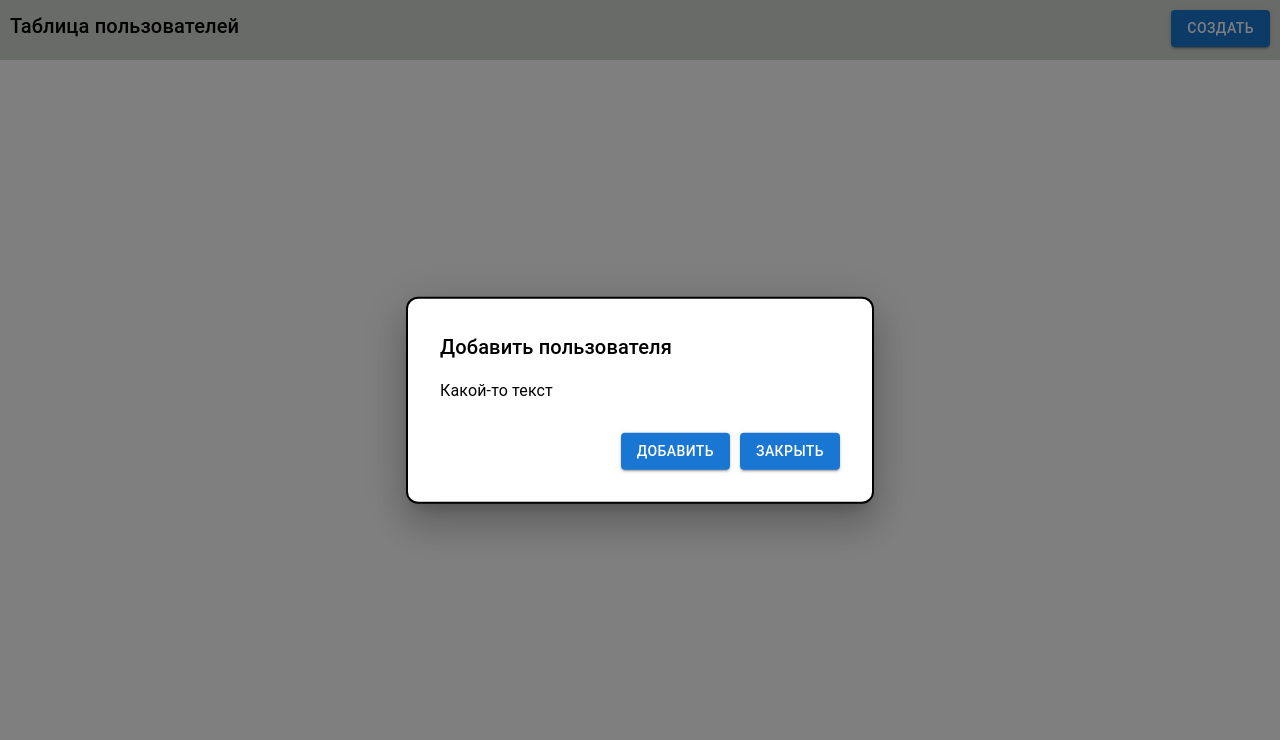
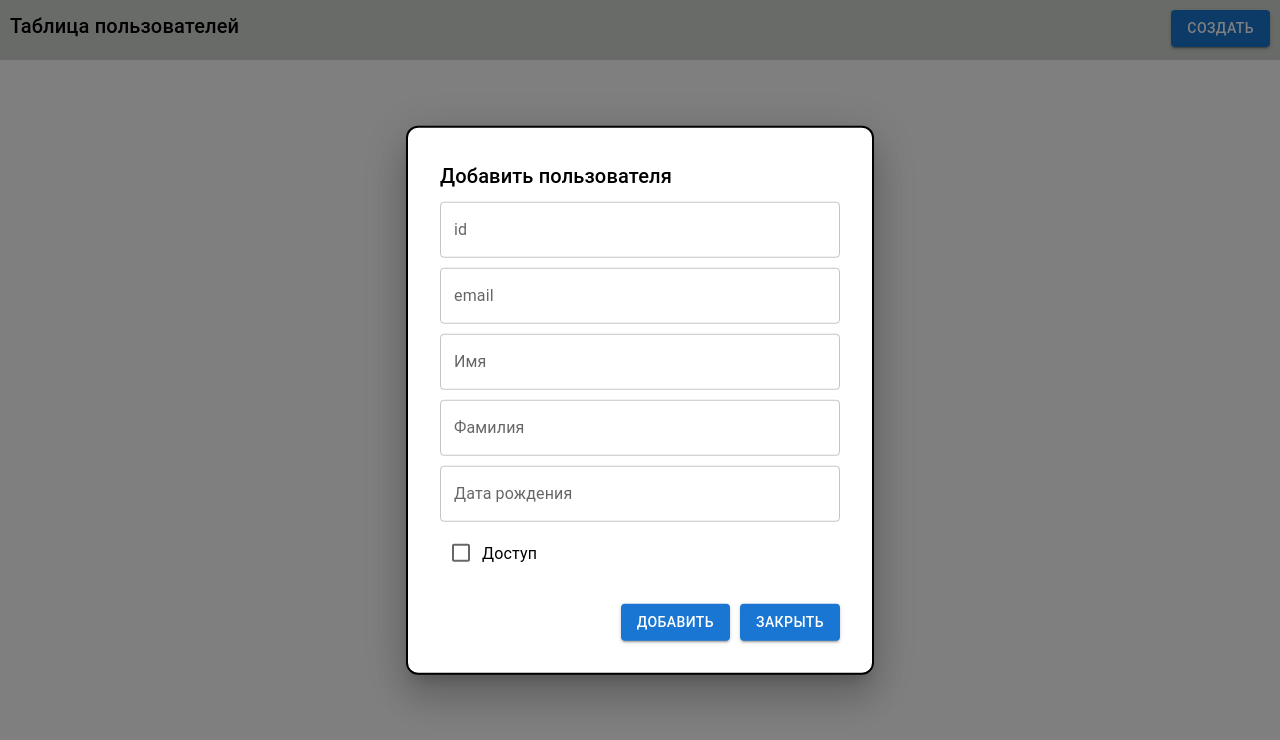
Before and after one commit to Valera-Filimonov/table-users, a React (Create React App) app: page / in a window 1280 px wide. Both pictures are taken after a click on the button "СОЗДАТЬ". Shown: the top 740 px of the page. Built offline with nearby package versions, Linux system fonts and the light colour scheme.

Commit message:
feat: added handlerOnChange in input and checkBox

```diff
--- a/src/component/Modal/index.tsx
+++ b/src/component/Modal/index.tsx
@@ -1,9 +1,12 @@
 import Box from '@mui/material/Box';
 import Typography from '@mui/material/Typography';
 import Modal from '@mui/material/Modal';
+import TextField from '@mui/material/TextField';
+import {Checkbox} from '@mui/material';
 import styles from './modal.module.css'
-import ButtonAdd from "./ButtonAdd";
-import ButtonClose from "./ButtonClose";
+import ButtonAdd from './ButtonAdd';
+import ButtonClose from './ButtonClose';
+import {ChangeEvent, useState} from "react";
 
 type PropsModalAddUser = {
     open: boolean;
@@ -25,6 +28,38 @@ const style = {
 
 const ModalAddUser = ({open, setOpen}: PropsModalAddUser): JSX.Element => {
 
+    const [id, setId] = useState<string>('');
+    const [email, setEmail] = useState<string>('');
+    const [name, setName] = useState<string>('');
+    const [lastName, setLastName] = useState<string>('');
+    const [birthDate, setBirthDate] = useState<string>('')
+    const [access, setAccess] = useState<boolean>(false);
+
+    const handlerOnChangeId = (event: ChangeEvent<HTMLInputElement>) => {
+        setId(event.target.value);
+        console.log(id)
+    }
+    const handlerOnChangeEmail = (event: ChangeEvent<HTMLInputElement>) => {
+        setEmail(event.target.value);
+        console.log(email)
+    }
+    const handlerOnChangeName = (event: ChangeEvent<HTMLInputElement>) => {
+        setName(event.target.value);
+        console.log(name)
+    }
+    const handlerOnChangeLastName = (event: ChangeEvent<HTMLInputElement>) => {
+        setLastName(event.target.value);
+        console.log(lastName)
+    }
+    const handlerOnChangeBirthDate = (event: ChangeEvent<HTMLInputElement>) => {
+        setBirthDate(event.target.value);
+        console.log(birthDate)
+    }
+    const handlerOnChangeAccess = (event: ChangeEvent<HTMLInputElement>) => {
+        setAccess(event.target.checked)
+        console.log(access)
+    }
+
     const handlerOnClose = () => {
         setOpen(!open)
     }
@@ -38,12 +73,67 @@ const ModalAddUser = ({open, setOpen}: PropsModalAddUser): JSX.Element => {
                 aria-describedby="modal-modal-description"
             >
                 <Box sx={style}>
-                    <Typography id="modal-modal-title" variant="h6" component="h2">
+                    <Typography id="modal-modal-title"
+                                className={styles.title}
+                                variant="h6"
+                                component="h2"
+                    >
                         Добавить пользователя
                     </Typography>
-                    <Typography id="modal-modal-description" sx={{mt: 2}}>
-                        Какой-то текст
-                    </Typography>
+                    <div className={styles.input}>
+                        <TextField id="outlined-basic"
+                                   fullWidth={true}
+                                   label="id"
+                                   variant="outlined"
+                                   value={id}
+                                   onChange={handlerOnChangeId}
+                        />
+                    </div>
+                    <div className={styles.input}>
+                        <TextField id="outlined-basic"
+                                   fullWidth={true}
+                                   label="email"
+                                   variant="outlined"
+                                   onChange={handlerOnChangeEmail}
+                        />
+                    </div>
+                    <div className={styles.input}>
+                        <TextField id="outlined-basic"
+                                   fullWidth={true}
+                                   label="Имя"
+                                   variant="outlined"
+                                   onChange={handlerOnChangeName}
+                        />
+                    </div>
+                    <div className={styles.input}>
+                        <TextField id="outlined-basic"
+                                   fullWidth={true}
+                                   label="Фамилия"
+                                   variant="outlined"
+                                   onChange={handlerOnChangeLastName}
+                        />
+                    </div>
+                    <div className={styles.input}>
+                        <TextField id="outlined-basic"
+                                   fullWidth={true}
+                                   label="Дата рождения"
+                                   variant="outlined"
+                                   onChange={handlerOnChangeBirthDate}
+                        />
+                    </div>
+                    <div className={styles.checkBox}>
+                        <Checkbox checked={access}
+                                  onChange={handlerOnChangeAccess}
+                                  aria-label={'Доступ'}
+                        />
+                        <Typography className={styles.titleCheckBox}
+                                    id="modal-modal-title"
+                                    variant="body1"
+                        >
+                            Доступ
+                        </Typography>
+                    </div>
+
                     <div className={styles.boxButtonModal}>
                         <ButtonAdd open={open} setOpen={setOpen}/>
                         <ButtonClose open={open} setOpen={setOpen}/>
--- a/src/component/Modal/modal.module.css
+++ b/src/component/Modal/modal.module.css
@@ -12,3 +12,20 @@
     margin-left: auto;
     margin-right: 0
 }
+
+.input {
+    width: 100%;
+    margin-bottom: 10px;
+}
+
+.title {
+    margin-bottom: 10px !important;
+}
+
+.checkBox {
+    display: flex;
+}
+
+.titleCheckBox {
+    margin-top: 10px !important;
+}
```
